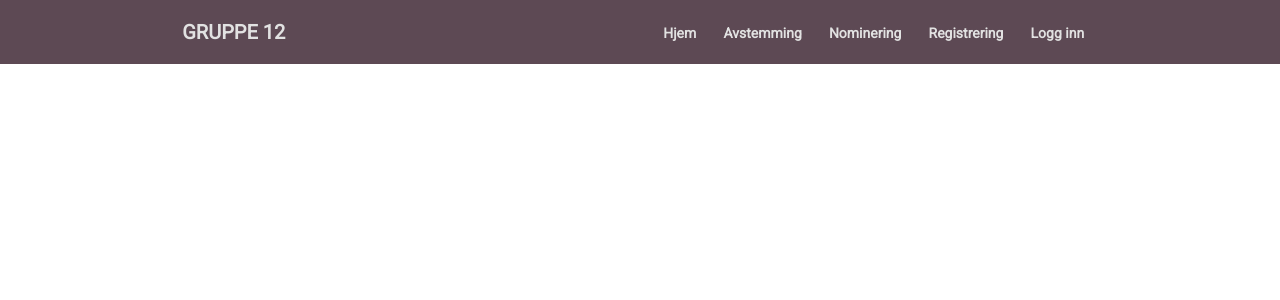
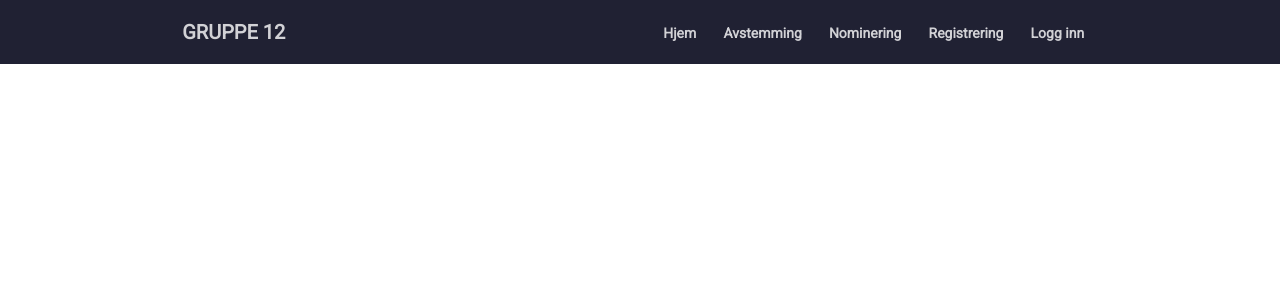
Before and after one commit to helenedelbekk/APP2000, a PHP site: page /index.html in a window 1280 px wide. Shown: the top 300 px of the page. Run offline with PHP 8.4, Linux system fonts and the light colour scheme.

Commit message:
Update stilark.css

```diff
--- a/stilark.css
+++ b/stilark.css
@@ -14,12 +14,12 @@ nav{
     justify-content: space-around;
     align-items: center;
     min-height: 8vh;
-    background-color: #5d4954;
+    background-color: #202133;
     font-family: 'Roboto', sans-serif;
 }
 
 .logo{
-    color: rgb(226, 226, 226);
+    color: #d2d2d6;
     text-transform: uppercase;
     /*letter-spacing: 5px; */
     font-size: 20px;
@@ -33,7 +33,7 @@ nav{
     list-style: none;
 }
 .nav-links a{
-    color: rgb(226, 226, 226);
+    color: #d2d2d6;
     text-decoration: none;
     /*letter-spacing: 3px; */
     font-weight: bold;
@@ -48,7 +48,7 @@ nav{
 .burger div{
     width: 25px;
     height: 3px;
-    background-color: rgb(226, 226, 226);
+    background-color: #d2d2d6;
     margin: 5px;
     transition: all 0.3s ease;
     border-radius: 10px;
@@ -70,7 +70,7 @@ nav{
         right: 0px;
         height: 92vh;
         top: 8vh;
-        background-color: #5d4954;
+        background-color: #202133;
         display: flex;
         flex-direction: column;
         align-items: center;
```
